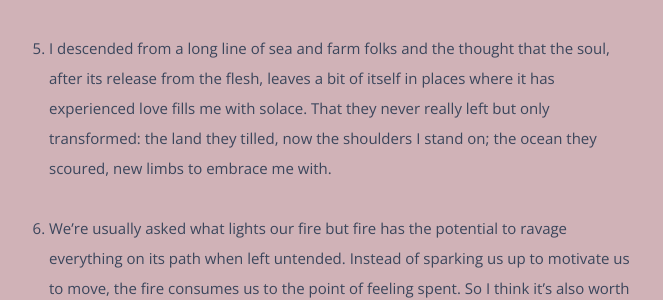
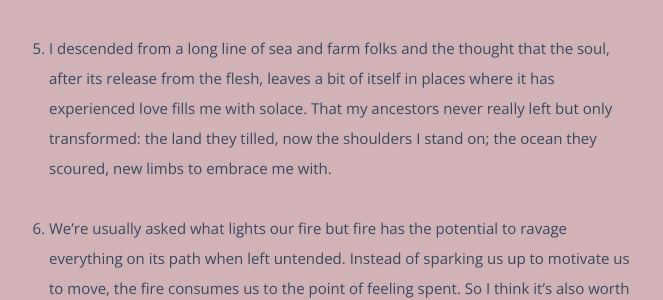
Before and after one commit to comballar/comballar.github.io, a Jekyll site: the page built from _journals/2022-03-11-surprise-myself.md, in a window 1280 px wide and 900 px high, scrolled down 1901 px. Shown: the part 222-522 px from the top of the window, without its empty margins (111-774 px from the left). Built offline with Jekyll 4.4.1, drawn with Linux system fonts in a browser that asks for light colours; some web fonts are replaced.

Commit message:
Update 2022-03-11-surprise-myself.md

```diff
--- a/_journals/2022-03-11-surprise-myself.md
+++ b/_journals/2022-03-11-surprise-myself.md
@@ -26,7 +26,7 @@ Sometimes, when there's an unusual synergy between my heart and brain, words com
   <br>
   <li>A hunch: the quality of my experience of other people depends on the quality of my perception. My admiration of someone's essence might actually be a radar for an aspect of my self that I'm oblivious of or a compass guiding me to a new self that I'm desiring to meet.</li>
   <br>
-  <li>I descended from a long line of sea and farm folks and the thought that the soul, after its release from the flesh, leaves a bit of itself in places where it has experienced love fills me with solace. That they never really left but only transformed: the land they tilled, now the shoulders I stand on; the ocean they scoured, new limbs to embrace me with.</li>
+  <li>I descended from a long line of sea and farm folks and the thought that the soul, after its release from the flesh, leaves a bit of itself in places where it has experienced love fills me with solace. That my ancestors never really left but only transformed: the land they tilled, now the shoulders I stand on; the ocean they scoured, new limbs to embrace me with.</li>
   <br>
   <li>We’re usually asked what lights our fire but fire has the potential to ravage everything on its path when left untended. Instead of sparking us up to motivate us to move, the fire consumes us to the point of feeling spent. So I think it’s also worth asking: how do you tend your fire?</li>
   <br>
```
